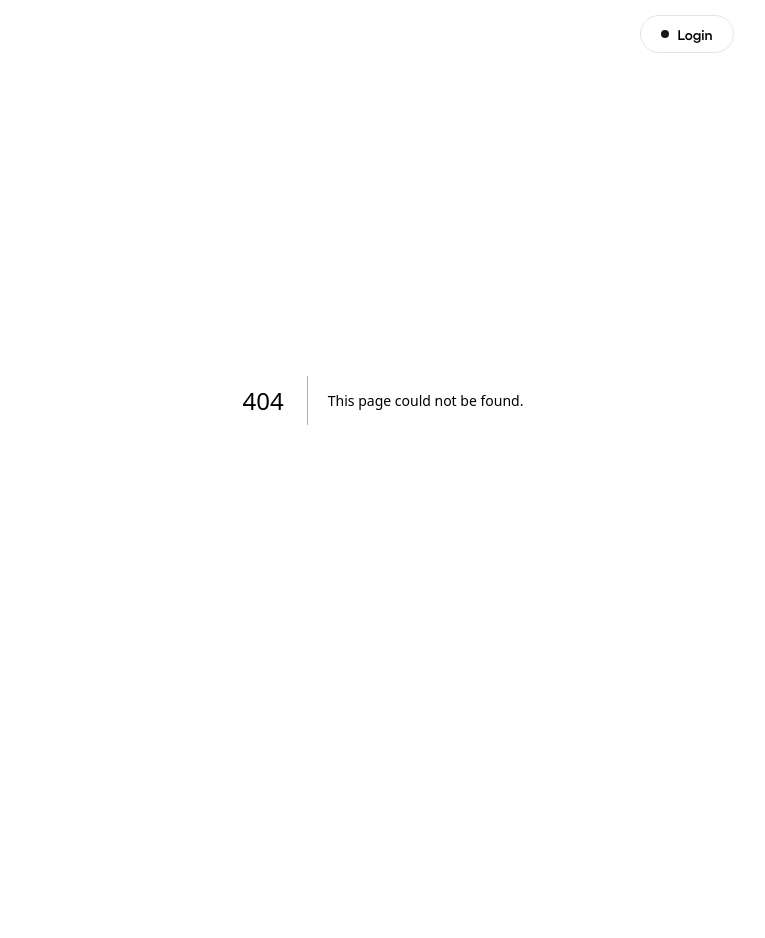
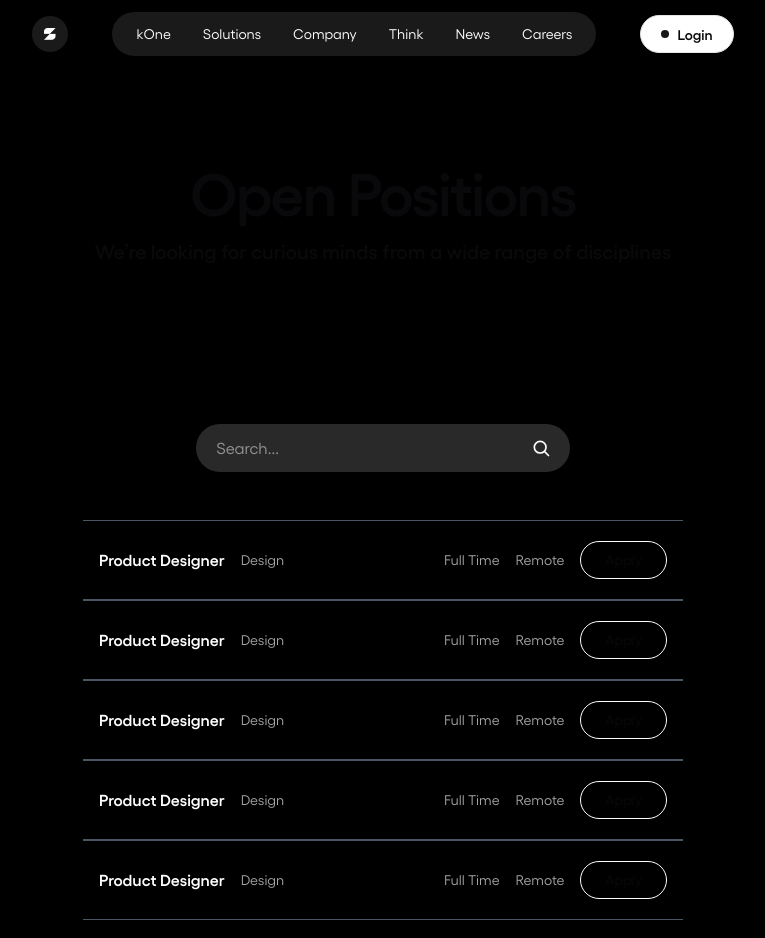
Before and after one commit to Piyush289kumar/kiorons_ai, a Next.js app: page /job-opening in a window 1280 px wide. Before the commit this address had no page. Shown: the top 938 px of the page, without its empty margins (257-1022 px from the left). Before the commit the page ends 800 px from the top, so only its background shows below. Built offline with nearby package versions, Linux system fonts and the light colour scheme.

Commit message:
Working On Home Page

```diff
--- a/src/app/career/page.js
+++ b/src/app/career/page.js
@@ -6,7 +6,6 @@ export default function HumanosPage() {
   return (
     <section className="flex flex-col justify-center items-center px-4 w-full font-gellix my-24">
       <div className="text-center">
-        <h1 className="my-14 font-gellix">Careers</h1>
         <h1 className="text-8xl font-semibold tracking-tight">Build the future.</h1>
         <h1 className="text-8xl font-semibold tracking-tight">Together.</h1>
         <p className="text-xl font-semibold mt-11">
--- /dev/null
+++ b/src/app/job-opening/page.js
@@ -0,0 +1,110 @@
+import Image from 'next/image'
+
+export const dynamic = 'force-dynamic'
+
+export default function HumanosPage() {
+  return (
+    <section className="flex flex-col justify-center items-center px-4 w-full font-gellix my-24">
+      <div className="text-center w-11/12 md:w-6/12 mx-auto mt-16">
+        <div className="text-center mb-40">
+          <h1 className="text-6xl font-semibold tracking-tight">Open Positions</h1>
+          <p className="text-xl font-semibold mt-4">
+            {'We’re looking for curious minds from a wide range of disciplines'}
+          </p>
+        </div>
+
+        <div className="w-10/12 max-w-md mx-auto">
+          <div className="relative">
+            <input
+              type="text"
+              placeholder="Search..."
+              className="w-10/12 pl-5 pr-10 py-3 rounded-4xl bg-[#292929] text-white shadow-sm focus:outline-none focus:ring-1 focus:ring-white font-gellix"
+            />
+            <span className="absolute inset-y-0 right-0 pr-14 flex items-center">
+              <svg
+                className="w-5 h-5 text-white"
+                fill="none"
+                stroke="currentColor"
+                viewBox="0 0 24 24"
+              >
+                <path
+                  strokeLinecap="round"
+                  strokeLinejoin="round"
+                  strokeWidth="2"
+                  d="M21 21l-4.35-4.35M11 18a7 7 0 100-14 7 7 0 000 14z"
+                />
+              </svg>
+            </span>
+          </div>
+        </div>
+
+        <div className="mt-12">
+          {[...Array(5)].map((_, index) => (
+            <div
+              key={index}
+              className="group border-t border-b border-gray-600  py-5 px-4 transition-all duration-300 ease-in-out cursor-pointer"
+            >
+              <div className="flex justify-between items-center transition-all duration-300 ease-in-out">
+                <div className="flex gap-4 items-center">
+                  <h3 className="font-semibold text-white transition-all duration-300">
+                    Product Designer
+                  </h3>
+                  <span className="text-[#A2A2A2] text-sm transition-all duration-300">Design</span>
+                </div>
+
+                <div className="flex gap-4 items-center">
+                  <span className="text-[#A2A2A2] text-sm transition-all duration-300">
+                    Full Time
+                  </span>
+                  <span className="text-[#A2A2A2] text-sm transition-all duration-300">Remote</span>
+                  <button className="text-sm border border-white transition-all duration-300 p-2 px-6 rounded-3xl">
+                    Apply
+                  </button>
+                </div>
+              </div>
+            </div>
+          ))}
+        </div>
+      </div>
+
+      <div className="text-center w-11/12 md:w-6/12 mx-auto mt-44">
+        <h1 className="text-4xl md:text-5xl font-semibold tracking-tight">
+          {'Didn’t See Your Role?'}
+        </h1>
+        <h1 className="text-4xl md:text-5xl font-semibold tracking-tight">
+          {'We’d still love to hear from you.'}
+        </h1>
+        <p className="text-xl md:text-xl font-semibold mt-6">
+          {'Send us a message about what you’d like to work on.'}
+        </p>
+        <p className="text-xl md:text-xl font-semibold">
+          {'If it fits our mission, we’ll reach out.'}
+        </p>
+
+        <h4 className="text-xl md:text-2xl font-semibold mt-12 flex justify-center items-center gap-x-4">
+          <Image
+            src="/assets/images/icons/mails.svg"
+            alt="Mail Icon"
+            width={24}
+            height={24}
+            className="animate-fade-up"
+          />
+          <span>info@kiorons.com</span>
+        </h4>
+      </div>
+
+      <div
+        className="p-10 text-white  w-8/12 text-center mt-28"
+        style={{ background: 'linear-gradient(71deg, #71D8E1 10.04%, #1B364B 69.45%)' }}
+      >
+        <h1 className="text-4xl md:text-5xl font-semibold tracking-tight">
+          {'Build something the world’s never'}
+        </h1>
+        <h1 className="text-4xl md:text-5xl font-semibold tracking-tight">{'seen before.'}</h1>
+        <button className="text-sm border border-white bg-white hover:bg-transparent hover:text-white text-black transition-all duration-300 p-2 px-6 rounded-3xl mt-12">
+          Explore Roles
+        </button>
+      </div>
+    </section>
+  )
+}
--- a/src/app/layouts/HeroSection.js
+++ b/src/app/layouts/HeroSection.js
@@ -1,35 +1,69 @@
 'use client'
 import { DotPatternBackground } from '@/components/landing/DotPatternBackground'
 import { ShimmerButton } from '@/components/magicui/shimmer-button'
-import { AnimatedShinyTextDemo } from '@/components/landing/AnimatedShinyText';
+import { AnimatedShinyTextDemo } from '@/components/landing/AnimatedShinyText'
+import Image from 'next/image'
 
 export default function HeroSection() {
   return (
     <>
-      <section className="relative max-w-4xl min-h-[50vh] md:min-h-[80vh] mt-36 flex flex-col justify-center items-center align-middle !gap-y-0 bg-black px-4">
-        <DotPatternBackground />
-        <div className="absolute z-10 flex flex-col items-center text-center px-4">
+      <section className="relative min-h-[80vh] md:min-h-[80vh] flex flex-col justify-center items-center align-middle !gap-y-0 bg-black px-4 font-gellix">
+        <div className="text-center z-1 mt-56">
+          <h1 className="text-8xl font-semibold tracking-tight">Built to build.</h1>
+          <h1 className="text-8xl font-semibold tracking-tight">your Brand.</h1>
+          <p className="text-xl font-semibold mt-11">
+            {'Build your brand, design everything, launch'}
+          </p>
+          <p className="text-xl font-semibold">your product, all from one place.</p>
+
+          <div className="flex gap-4 justify-center align-middle">
+            <button className="text-md border border-white bg-white text-black transition-all duration-300 p-2 px-6 rounded-3xl mt-12 font-semibold cursor-pointer">
+              Try kOne
+            </button>
+            <button className="text-md border border-white bg-black text-white transition-all duration-300 p-2 px-6 rounded-3xl mt-12 font-semibold cursor-pointer">
+              Features
+            </button>
+          </div>
+        </div>
+
+        <Image
+          src="/assets/images/Webapp/Home/hands.svg"
+          alt="Logo"
+          width={900}
+          height={900}
+          className="animate-fade-up w-full -mt-44 z-0"
+        />
+      </section>
+
+      <section className="font-gellix">
+        <div className="text-center z-1 mt-28">
           <h1
-            className="text-white text-4xl sm:text-6xl md:text-7xl lg:text-8xl font-normal leading-1 font-gellix"
-            style={{ fontWeight: 600 }}
+            className="text-8xl font-semibold tracking-tight text-transparent bg-clip-text"
+            style={{
+              backgroundImage: 'linear-gradient(91deg, #FFF 50%, #80D3D7 61.75%, #0D335D 93.49%)',
+              WebkitBackgroundClip: 'text',
+              WebkitTextFillColor: 'transparent',
+            }}
           >
-            Just say
+            Meet kOne.
           </h1>
-          <h1
-            className="font-bold text-4xl sm:text-6xl md:text-7xl lg:text-8xl leading-tight font-gellix gradient-text pt-2 md:pt-4"
-            style={{ fontWeight: 600 }}
-          >
-            what you want.
-          </h1>
-          <p
-            className="text-white text-lg sm:text-xl md:text-2xl font-normal leading-relaxed font-gellix py-2 md:py-4"
-            style={{ fontWeight: 600 }}
-          >
-            {"From 'I have an idea to 'It's live' — in minutes."}
+
+          <p className="text-xl font-semibold mt-11">
+            {"kOne is not a tool. It's your AI co-founder. Talk to it."}
           </p>
+          <p className="text-xl font-semibold">
+            {'Think with it. Build with it. From your brand to your website — everything'}
+          </p>
+          <p className="text-xl font-semibold">{'happens here.'}</p>
 
-          {/* <ShimmerButton className="px-5 py-2 mt-4 md:mt-8">Join Early</ShimmerButton> */}
-          <AnimatedShinyTextDemo />
+          <div className="flex gap-4 justify-center align-middle">
+            <button className="text-md border border-white bg-white text-black transition-all duration-300 p-2 px-6 rounded-3xl mt-12 cursor-pointer font-semibold">
+              Join early access
+            </button>
+            <button className="text-md border border-white bg-black text-white transition-all duration-300 p-2 px-6 rounded-3xl mt-12 cursor-pointer font-semibold">
+              Features
+            </button>
+          </div>
         </div>
       </section>
     </>
--- /dev/null
+++ b/src/app/layouts/[_old]/HeroSection.js
@@ -0,0 +1,37 @@
+'use client'
+import { DotPatternBackground } from '@/components/landing/DotPatternBackground'
+import { ShimmerButton } from '@/components/magicui/shimmer-button'
+import { AnimatedShinyTextDemo } from '@/components/landing/AnimatedShinyText';
+
+export default function HeroSection() {
+  return (
+    <>
+      <section className="relative max-w-4xl min-h-[50vh] md:min-h-[80vh] mt-36 flex flex-col justify-center items-center align-middle !gap-y-0 bg-black px-4">
+        <DotPatternBackground />
+        <div className="absolute z-10 flex flex-col items-center text-center px-4">
+          <h1
+            className="text-white text-4xl sm:text-6xl md:text-7xl lg:text-8xl font-normal leading-1 font-gellix"
+            style={{ fontWeight: 600 }}
+          >
+            Just say
+          </h1>
+          <h1
+            className="font-bold text-4xl sm:text-6xl md:text-7xl lg:text-8xl leading-tight font-gellix gradient-text pt-2 md:pt-4"
+            style={{ fontWeight: 600 }}
+          >
+            what you want.
+          </h1>
+          <p
+            className="text-white text-lg sm:text-xl md:text-2xl font-normal leading-relaxed font-gellix py-2 md:py-4"
+            style={{ fontWeight: 600 }}
+          >
+            {"From 'I have an idea to 'It's live' — in minutes."}
+          </p>
+
+          {/* <ShimmerButton className="px-5 py-2 mt-4 md:mt-8">Join Early</ShimmerButton> */}
+          <AnimatedShinyTextDemo />
+        </div>
+      </section>
+    </>
+  )
+}
--- a/src/app/page.js
+++ b/src/app/page.js
@@ -13,9 +13,9 @@ export default function Home() {
   return (
     <>
       {/* <SmoothCursor /> */}
-      <div className="mx-auto w-full max-w-4xl overflow-y-hidden">
+      <div className="mx-auto w-full overflow-y-hidden">
         <HeroSection />
-
+        {/*
         <MeetHumanOSSection />
 
         <FadeUpSection>
@@ -29,7 +29,7 @@ export default function Home() {
         </FadeUpSection>
         <FadeUpSection>
           <ContactSection />
-        </FadeUpSection>
+        </FadeUpSection> */}
 
         <Footer />
       </div>
```
Also changed, not shown: public/assets/images/Webapp/Home/hands.svg (added).
